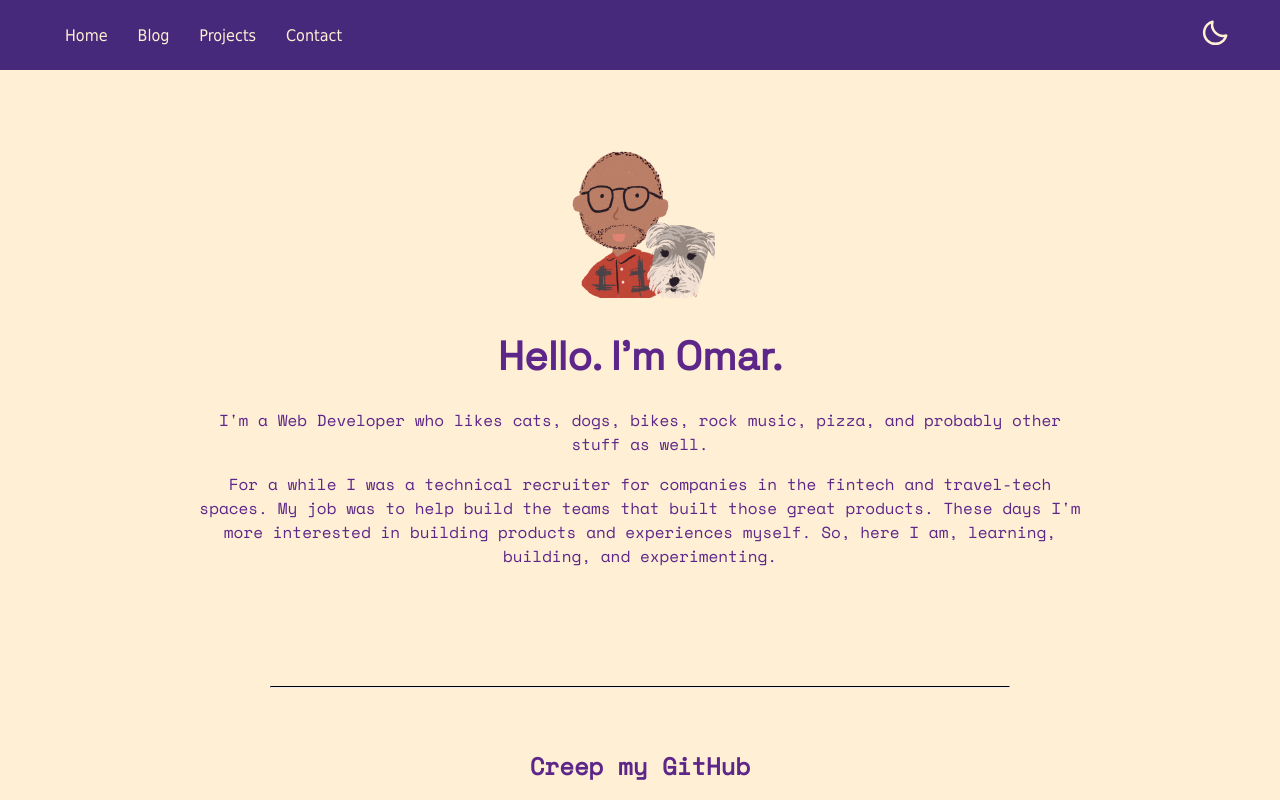
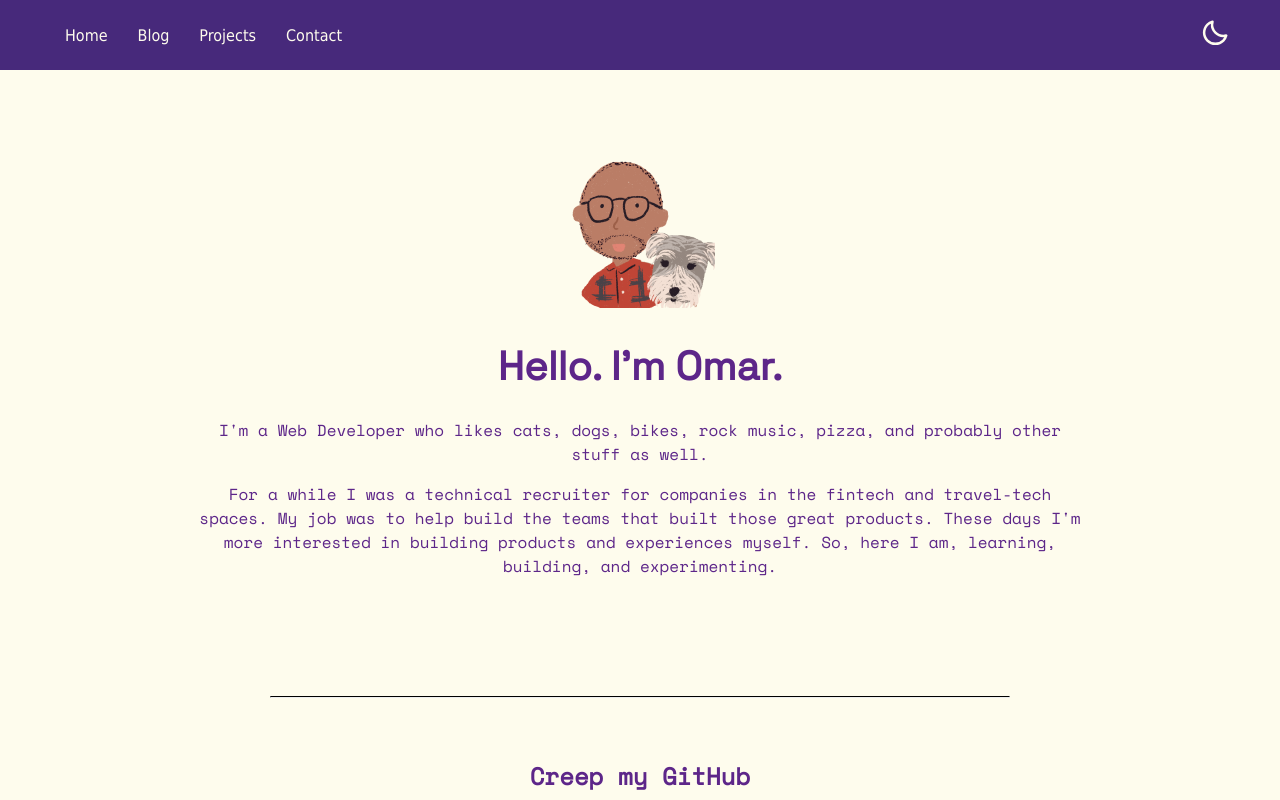
Before and after one commit to lowsound42/homepage, a Next.js app: page / in a window 1280 px wide. Shown: the top 800 px of the page. Built offline with nearby package versions, Linux system fonts and the light colour scheme; no server answers.

Commit message:
styling blog and project pages

```diff
--- a/components/AboutHero.tsx
+++ b/components/AboutHero.tsx
@@ -76,6 +76,7 @@ const AboutContainer = styled.div`
     min-height: 70vh;
     justify-content: center;
     margin-bottom: 2rem;
+    margin-top: 5rem;
 `;
 const CartoonMe = styled.div``;
 const AboutText = styled.div`
--- a/components/EmailForm.tsx
+++ b/components/EmailForm.tsx
@@ -114,6 +114,10 @@ const Visible = styled.div`
 
 const FormContainer = styled.div`
     ${mixins.flexColumn}
+    margin-top: 5rem;
+    @media ${device.laptop} {
+        margin-top: 7rem;
+    }
     min-height: 70vh;
     justify-content: center;
     width: 100%;
--- a/components/GitHubCard.tsx
+++ b/components/GitHubCard.tsx
@@ -61,9 +61,8 @@ export default GitHubCard;
 const OuterContainer = styled.div`
     ${mixins.flexColumn}
     width:100%;
-    min-height: 60vh;
-    margin-bottom: 5rem;
     margin-top: 2rem;
+    margin-bottom: 6rem;
 `;
 
 const UrlPara = styled.p`
--- a/components/Navbar.tsx
+++ b/components/Navbar.tsx
@@ -53,6 +53,8 @@ const Navbar = () => {
 export default Navbar;
 
 const NavContainer = styled.nav`
+    position: fixed;
+    z-index: 999;
     height: 70px;
     padding: 10px 50px;
     display: flex;
@@ -64,6 +66,12 @@ const NavContainer = styled.nav`
     }
 `;
 const NavUList = styled.ul`
+    @media ${device.mobileS} {
+        font-size: 0.8rem;
+    }
+    @media ${device.mobileM} {
+        font-size: 1rem;
+    }
     display: flex;
     justify-content: center;
     align-items: center;
--- a/styles/ThemeConfig.js
+++ b/styles/ThemeConfig.js
@@ -18,15 +18,18 @@ import { createGlobalStyle } from 'styled-components';
 // };
 
 export const lightTheme = {
-    body: '#FFEFD5',
+    body: '#FEFCED',
     text: '#5D2689',
     toggleBorder: '#FFF',
     background: '#47297B',
     buttonBody: '#363537',
     buttonText: '#FAFAFA',
-    navText: '#FFEFD5',
+    navText: '#FEFCED',
     link: '#1D00FF',
-    linkClicked: '#D33BDD'
+    linkClicked: '#D33BDD',
+    colorButton: '#FC8370',
+    hoverColorButton: '#C2549D',
+    hoverColorText: '#FFFFFF'
 };
 
 export const darkTheme = {
@@ -35,6 +38,7 @@ export const darkTheme = {
     toggleBorder: '#6B8096',
     background: '#696969',
     buttonBody: '#FAFAFA',
+    navText: '#C6CDF2',
     buttonText: '#363537',
     link: '#FF0000',
     linkClicked: '#F200FF'
@@ -74,4 +78,44 @@ export const GlobalStyles = createGlobalStyle`
       color: ${({ theme }) => theme.linkClicked};
     }}
 
+    .backButtonHolder{
+      align-self: flex-end;
+      text-align: center;
+      align-self: center;
+      background-color: ${({ theme }) => theme.colorButton};
+      margin-top: 1rem;
+      padding:1rem 1rem;
+
+      &:hover {
+          cursor: pointer;
+          background-color: ${({ theme }) => theme.hoverColorButton};
+          color: ${({ theme }) => theme.hoverColorText};
+      }
+
+      @media (min-width: 1024px){
+        align-self:flex-end
+      }
+    }
+
+    .readButtonHolder{
+      align-self: flex-end;
+      font-size: 0.9rem;
+      text-align: center;
+      align-self: flex-end;
+      background-color: ${({ theme }) => theme.colorButton};
+      margin-top: 1rem;
+      padding:1rem 1rem;
+
+      &:hover {
+          cursor: pointer;
+          background-color: ${({ theme }) => theme.hoverColorButton};
+          color: ${({ theme }) => theme.hoverColorText};
+
+      }
+
+      @media (min-width: 1024px){
+        align-self:flex-end
+      }
+    }
+
 `;
```
Also changed, not shown: blogcache.json (+1 -1 lines), components/ArticleCard.tsx (+17 -9 lines), pages/blog.tsx (+6 -2 lines), pages/post/[slug].tsx (+9 -1 lines), pages/project/[slug].tsx (+7 -0 lines), pages/projects.tsx (+7 -7 lines).
